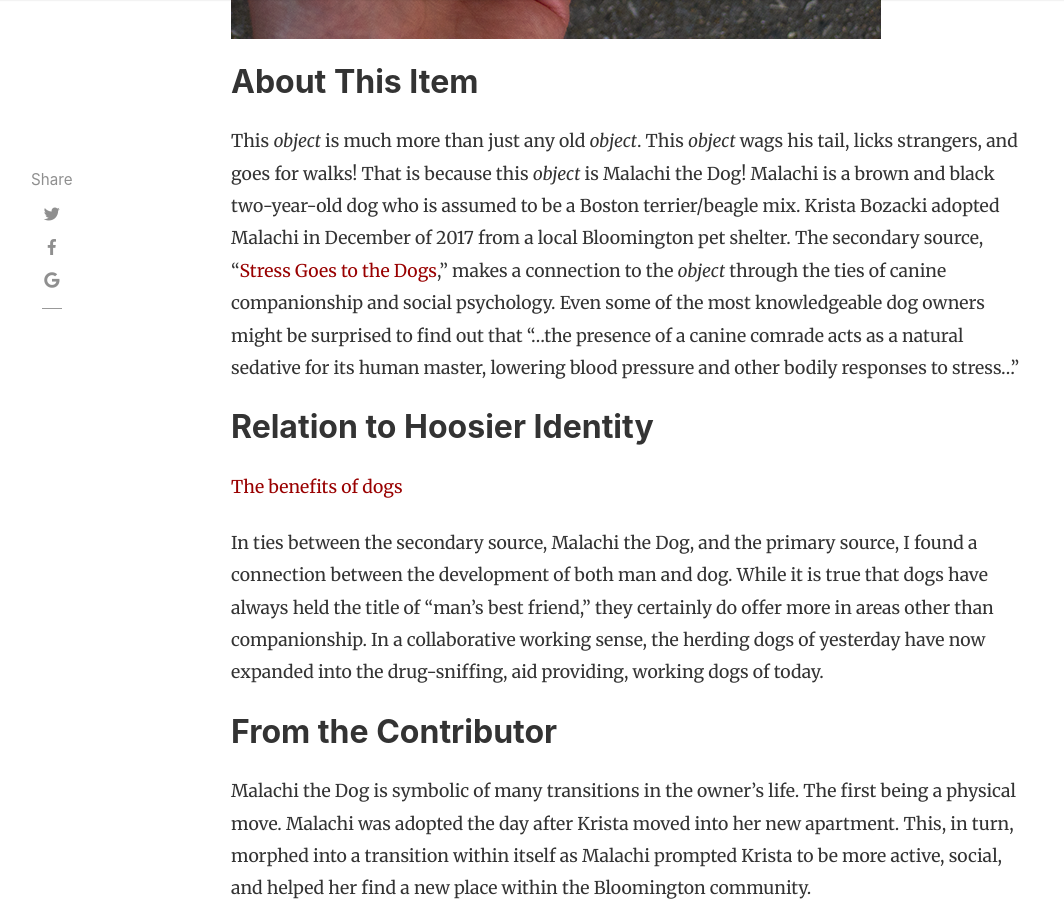
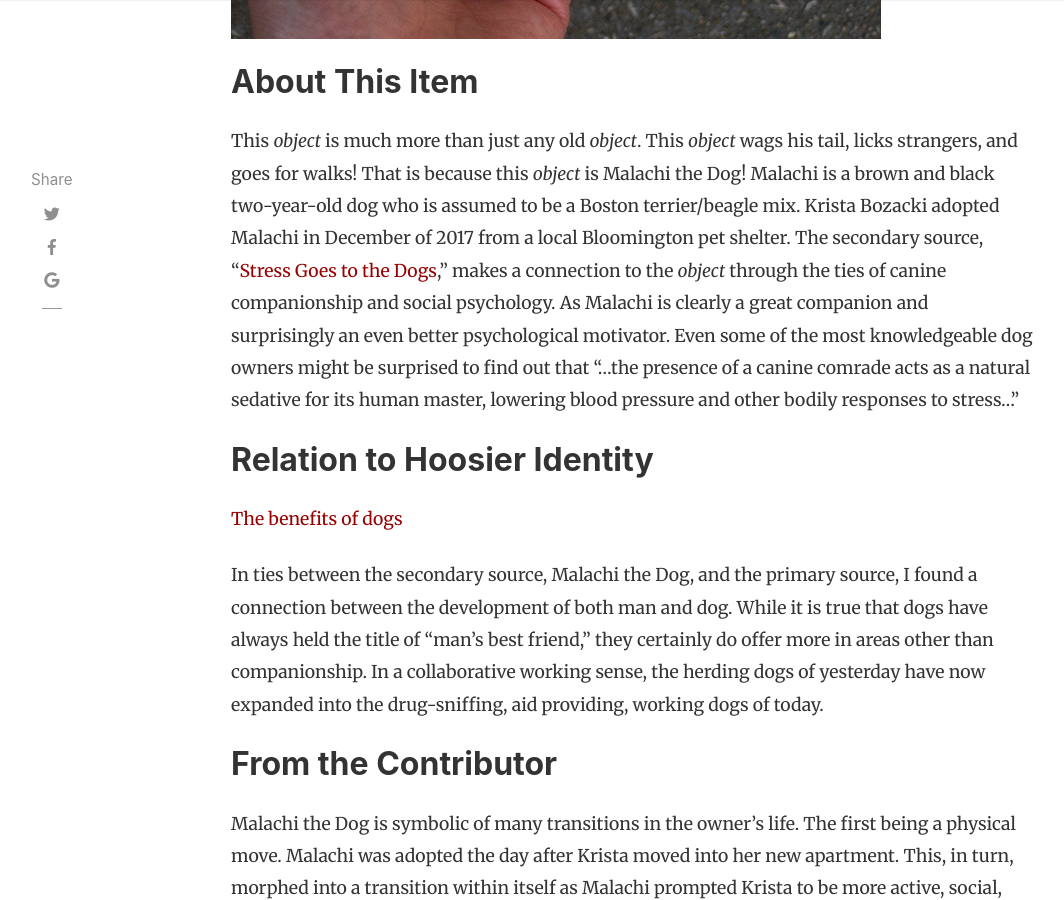
Before and after one commit to H301HistoryHarvest/H301HistoryHarvest, a Jekyll site: the page built from _items/2019-10-03-0007.md, in a window 1280 px wide and 900 px high, scrolled down 1213 px. Shown: the whole window, without its empty margins (54-1118 px from the left). Built offline with Jekyll 4.4.1, drawn with Linux system fonts in a browser that asks for light colours; nearby versions of some CDN libraries; comment, search, counter and statistics services are not loaded.

Commit message:
Update 2019-10-03-0007.md

```diff
--- a/_items/2019-10-03-0007.md
+++ b/_items/2019-10-03-0007.md
@@ -16,7 +16,7 @@ tags: [ Animal, Canine, Mixed Breed, Domesticated, Shelter Dog, Social Psycholog
 
 ## About This Item
 
-This *object* is much more than just any old *object*. This *object* wags his tail, licks strangers, and goes for walks! That is because this *object* is Malachi the Dog! Malachi is a brown and black two-year-old dog who is assumed to be a Boston terrier/beagle mix. Krista Bozacki adopted Malachi in December of 2017 from a local Bloomington pet shelter. The secondary source, "[Stress Goes to the Dogs](https://www.jstor.org/stable/3976005?Search=yes&resultItemClick=true&searchText=stress&searchText=goes&searchText=to&searchText=the&searchText=dogs&searchUri=%2Faction%2FdoBasicSearch%3FQuery%3Dstress%2Bgoes%2Bto%2Bthe%2Bdogs&ab_segments=0%2Fbasic_SYC-4802%2Ftest1&refreqid=search%3Aba4917c76dfa816ffc4347cb347e9aa1&seq=1#metadata_info_tab_contents)," makes a connection to the *object* through the ties of canine companionship and social psychology. Even some of the most knowledgeable dog owners might be surprised to find out that "…the presence of a canine comrade acts as a natural sedative for its human master, lowering blood pressure and other bodily responses to stress…"
+This *object* is much more than just any old *object*. This *object* wags his tail, licks strangers, and goes for walks! That is because this *object* is Malachi the Dog! Malachi is a brown and black two-year-old dog who is assumed to be a Boston terrier/beagle mix. Krista Bozacki adopted Malachi in December of 2017 from a local Bloomington pet shelter. The secondary source, "[Stress Goes to the Dogs](https://www.jstor.org/stable/3976005?Search=yes&resultItemClick=true&searchText=stress&searchText=goes&searchText=to&searchText=the&searchText=dogs&searchUri=%2Faction%2FdoBasicSearch%3FQuery%3Dstress%2Bgoes%2Bto%2Bthe%2Bdogs&ab_segments=0%2Fbasic_SYC-4802%2Ftest1&refreqid=search%3Aba4917c76dfa816ffc4347cb347e9aa1&seq=1#metadata_info_tab_contents)," makes a connection to the *object* through the ties of canine companionship and social psychology. As Malachi is clearly a great companion and surprisingly an even better psychological motivator. Even some of the most knowledgeable dog owners might be surprised to find out that "…the presence of a canine comrade acts as a natural sedative for its human master, lowering blood pressure and other bodily responses to stress…"
 
 ## Relation to Hoosier Identity
 
```
